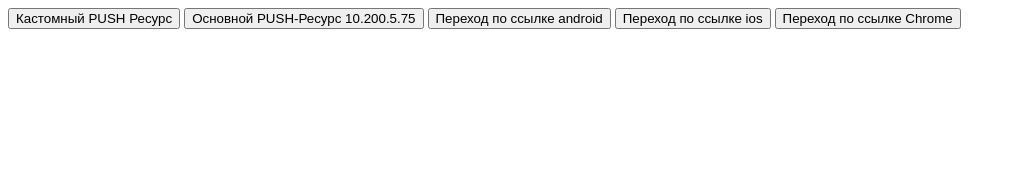
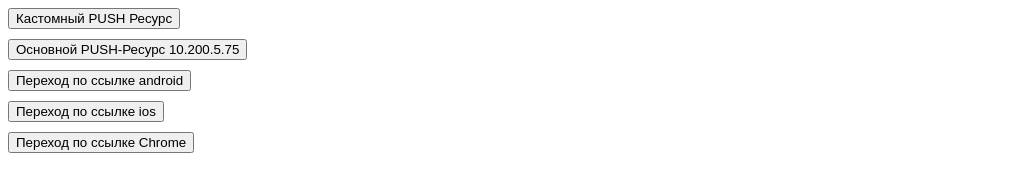
Before and after one commit to HappyTed/web.push.altcraft.github.io, a plain HTML site: page index.html in a window 1280 px wide. Shown: the whole page, without its empty margins (0-1016 px from the left). Drawn offline with Linux system fonts and the light colour scheme.

Commit message:
add button style

```diff
--- a/index.html
+++ b/index.html
@@ -3,6 +3,12 @@
  <head>
   <meta charset="utf-8">
   <title>Кнопка</title>
+  <style>
+    button {
+      display: block;
+      margin-bottom: 10px; /* Отступ между кнопками */
+    }
+  </style>
  </head>
  <body>
   <button onclick="document.location='standart-res'">Кастомный PUSH Ресурс</button>
```
